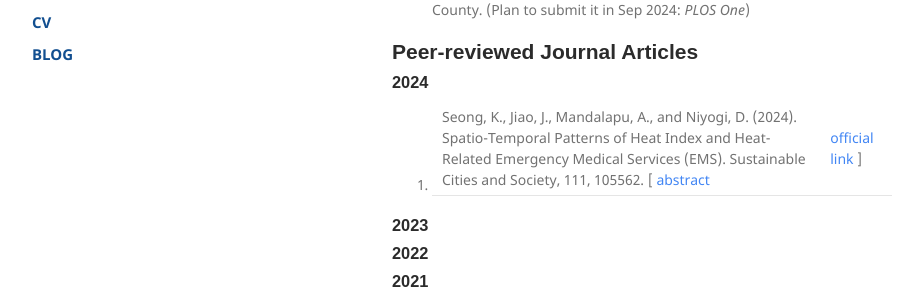
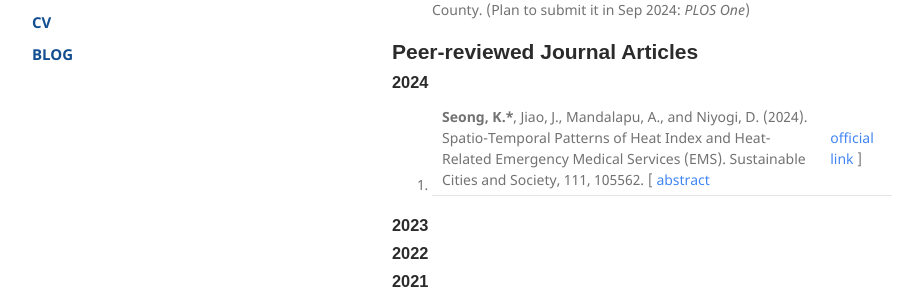
Before and after one commit to kijinseong/kijinseong.github.io, a Jekyll site: the page built from pages/publications.md, in a window 1280 px wide and 1126 px high. Shown: the part 653-953 px from the top of the window, without its empty margins (178-1095 px from the left). Built offline with Jekyll 4.4.1, drawn with Linux system fonts in a browser that asks for light colours.

Commit message:
Bold name

```diff
--- a/pages/publications.md
+++ b/pages/publications.md
@@ -26,7 +26,7 @@
 ## Peer-reviewed Journal Articles
 
 ### 2024
-13.  Seong, K., Jiao, J., Mandalapu, A., and Niyogi, D. (2024). Spatio-Temporal Patterns of Heat Index and Heat-Related Emergency Medical Services (EMS). Sustainable Cities and Society, 111, 105562. [ <a href="javascript:void(0);" onclick="showdropinfo('Spatio-temporal2024')">abstract</a> | <a href="https://linkinghub.elsevier.com/retrieve/pii/S2210670724003883">official link</a> ]
+13.  <b>Seong, K.*</b>, Jiao, J., Mandalapu, A., and Niyogi, D. (2024). Spatio-Temporal Patterns of Heat Index and Heat-Related Emergency Medical Services (EMS). Sustainable Cities and Society, 111, 105562. [ <a href="javascript:void(0);" onclick="showdropinfo('Spatio-temporal2024')">abstract</a> | <a href="https://linkinghub.elsevier.com/retrieve/pii/S2210670724003883">official link</a> ]
 
 <div id='Spatio-temporal2024'  class="abstractcollapsed" style="display:none;">
     Despite growing concerns about heat waves due to climate change and their health impacts, there has been limited research on patterns of extreme heat during summertime and their association with heat-related Emergency Medical Services (EMS) incidents. This study examines spatiotemporal patterns of the heat index (HI) and its relationship to heat-related EMS incidents in Austin-Travis County, Texas, focusing on the summers of 2020 and 2021. Collecting 47,838 heat-related EMS incidence cases and aggregating them at the tract level (N = 290), the research employs spatiotemporal analysis, spatial autocorrelation, K-means clustering, and geographically weighted Poisson regression to identify disparities in heat-related health outcomes. Key findings indicate a significant correlation between high HI frequency and intensity and increased EMS incidents, particularly in East Austin, underscoring the area’s heightened vulnerability to heat. The study also reveals that heat vulnerability and urban growth patterns are closely linked to the incidence of heat-related illnesses, and its impact varies by region. These results emphasize the critical need for targeted heat resilience strategies in urban planning and emergency response. This research merges socio-economic and environmental data to offer insights into heat-related health risks, informing targeted public health policies and urban planning for more equitable and effective interventions.<br>
```
